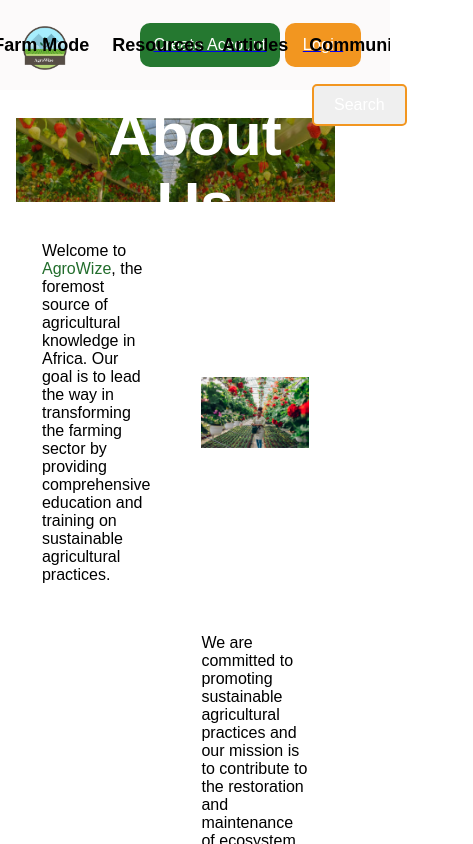
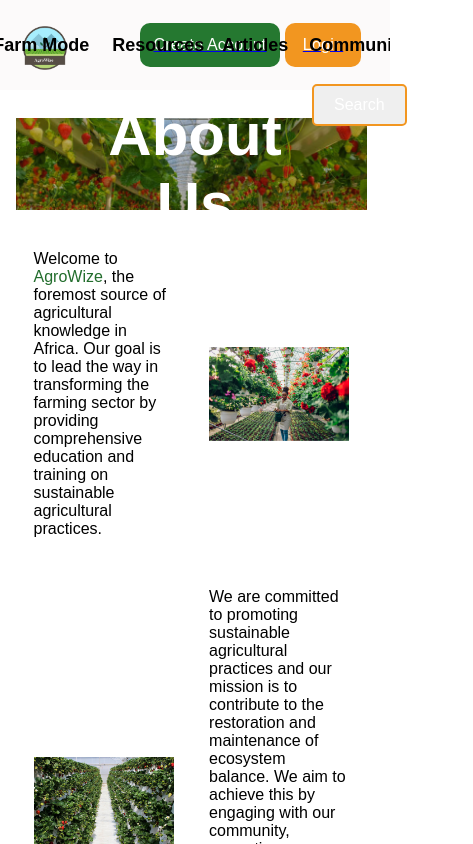
Before and after one commit to sylvieshimwauwase/agroWize, a React (Create React App) app: page /aboutUs in a window 390 px wide. Shown: the top 844 px of the page, 473 px wide, since content can reach past the window. Built offline with nearby package versions, Linux system fonts and the light colour scheme.

Commit message:
removing sizing effect

```diff
--- a/src/Components/AboutUs/AboutUs.css
+++ b/src/Components/AboutUs/AboutUs.css
@@ -1,7 +1,5 @@
 * {
     margin: 0;
-    padding: 0;
-    box-sizing: border-box;
 }
 .section {
     display: flex;
--- a/src/Components/Home/Home.css
+++ b/src/Components/Home/Home.css
@@ -1,7 +1,5 @@
 * {
     margin: 0;
-    padding: 0;
-    box-sizing: border-box;
 }
 .section {
     display: flex;
@@ -13,7 +11,7 @@
 }
 
 @media screen and (max-width: 768px) {
-    .aboutUsPage {
+    .homePage {
     width: 90%;
     max-width: 100%;
     padding: 1.75rem 1rem;
--- a/src/Components/SignupForm/SignupForm.css
+++ b/src/Components/SignupForm/SignupForm.css
@@ -99,22 +99,6 @@
     color: #000;
 }
 
-/*.input {
-    width: calc(100% - 40px);
-    padding-right: 40px;
-    height: 30px;
-    flex-grow: 0;
-    display: flex;
-    flex-direction: row;
-    justify-content: flex-start;
-    align-items: center;
-    gap: 8px;
-    padding: 10px 24px;
-    border-radius: 9px;
-    border: solid 1px #4285f4;
-    background-color: #fff;
-}*/
-
 .input {
   width: 100%;
   padding: 8px;
@@ -141,7 +125,7 @@
 
 @media screen and (max-width: 768px) {
     .input {
-        width: calc(80% - 20px);
+        width: 90%;
     }
     .title {
         width: 90%;
```
